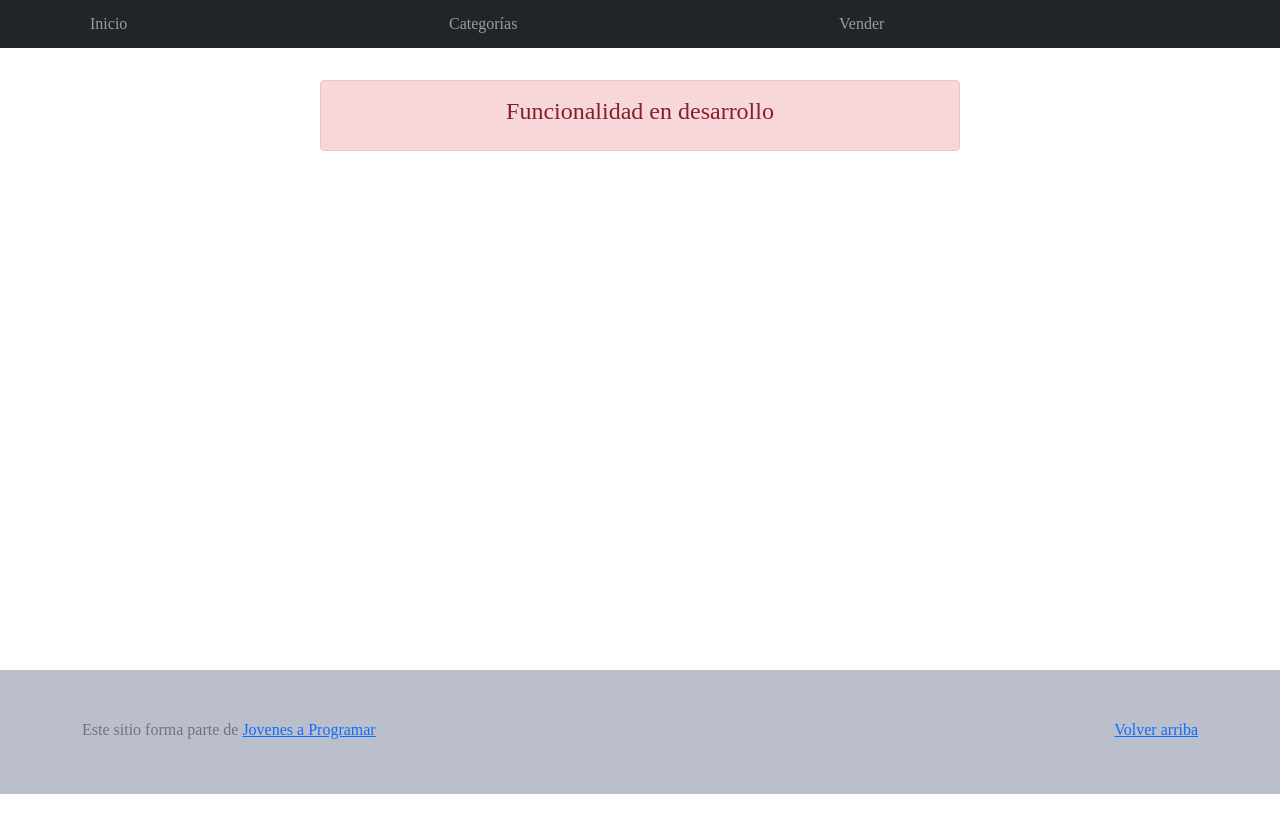
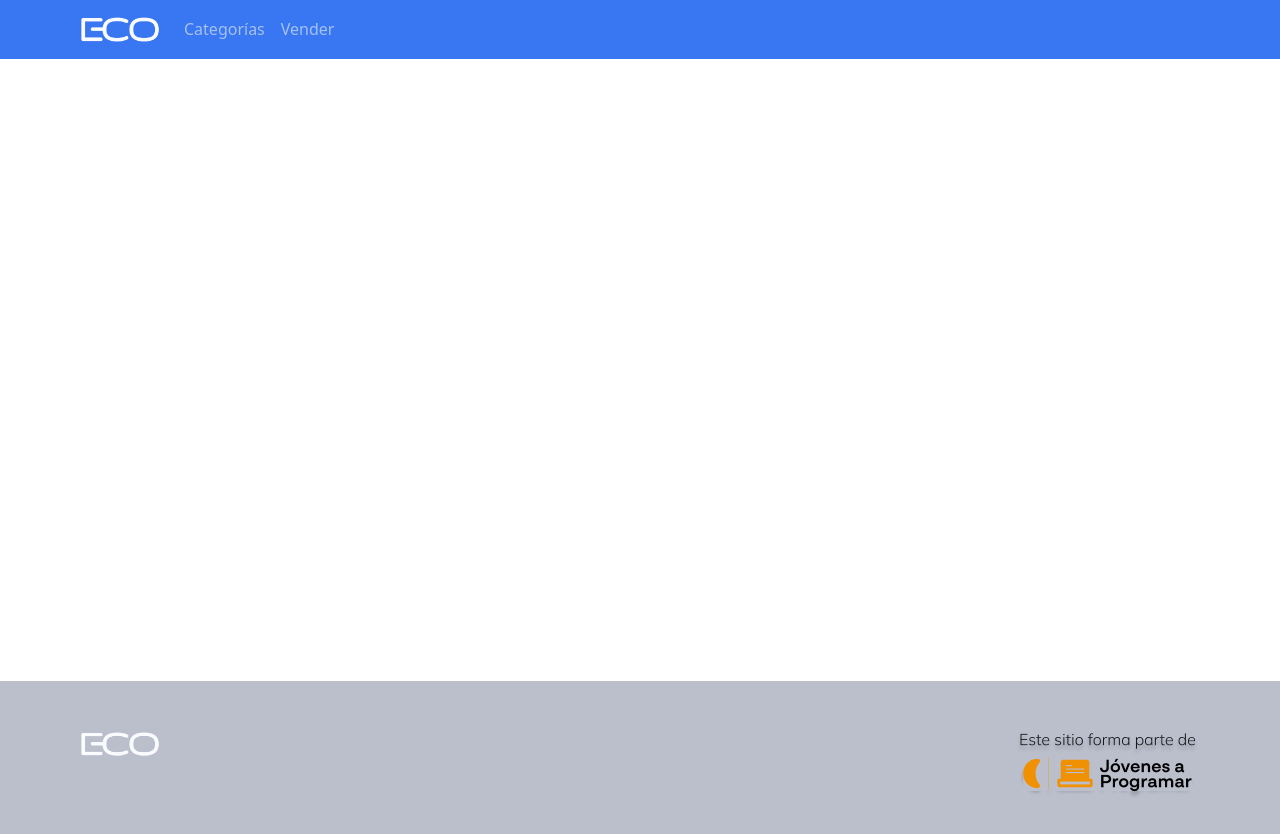
Before and after one commit to Milagrosgb/workspace-inicial, a plain HTML site: page product-info.html in a window 1280 px wide. Before the commit the page ends 800 px from the top, so only its background shows below. Drawn offline with Linux system fonts and the light colour scheme.

Commit message:
adding nav and footer

```diff
--- a/product-info.html
+++ b/product-info.html
@@ -15,24 +15,19 @@
 </head>
 
 <body>
-  <nav class="navbar navbar-expand-lg navbar-dark bg-dark p-1">
-    <div class="container">
-      <button class="navbar-toggler" type="button" data-bs-toggle="collapse" data-bs-target="#navbarNav"
-        aria-controls="navbarNav" aria-expanded="false" aria-label="Toggle navigation">
+  <nav class="navbar navbar-expand-lg navbar-dark">
+    <div class="container-lg">
+      <a class="navbar-brand" href="index.html"><img src="img/logo-eco.png" id="logo-eco" class="logo-eco" width="80"></a>
+      <button class="navbar-toggler" type="button" data-bs-toggle="collapse" data-bs-target="#navbarNav" aria-controls="navbarNav" aria-expanded="false" aria-label="Toggle navigation">
         <span class="navbar-toggler-icon"></span>
       </button>
       <div class="collapse navbar-collapse" id="navbarNav">
-        <ul class="navbar-nav w-100 justify-content-between">
-          <li class="nav-item">
-            <a class="nav-link" href="index.html">Inicio</a>
-          </li>
+        <ul class="navbar-nav me-auto mb-2 mb-lg-0">
           <li class="nav-item">
             <a class="nav-link" href="categories.html">Categorías</a>
           </li>
           <li class="nav-item">
             <a class="nav-link" href="sell.html">Vender</a>
-          </li>
-          <li class="nav-item">
           </li>
         </ul>
         <div class="navbar-user">
@@ -41,21 +36,26 @@
       </div>
     </div>
   </nav>
+
   <main>
-    <div class="container">
-      <div class="alert alert-danger text-center" role="alert">
-        <h4 class="alert-heading">Funcionalidad en desarrollo</h4>
+    <div id="product-container" class="product-details">
+
       </div>
     </div>
   </main>
+
   <footer class="text-muted">
-    <div class="container">
-      <p class="float-end">
+    <div class="container-footer">
+      <!-- <p class="float-end">
         <a href="#">Volver arriba</a>
-      </p>
-      <p>Este sitio forma parte de <a href="https://jovenesaprogramar.edu.uy/" target="_blank">Jovenes a Programar</a></p>
+      </p> -->
+      <div style="text-align: left">
+        <a href="#"><img src="img/logo-eco.png" width="80"></a>
+      </div>
+      <img class="footer-jap-logo" src="img/Footer.png" alt="Logo Jovenes a programar">
     </div>
   </footer>
+
   <div id="spinner-wrapper">
     <div class="lds-ring">
       <div></div>
@@ -64,6 +64,7 @@
       <div></div>
     </div>
   </div>
+
   <script src="js/bootstrap.bundle.min.js"></script>
   <script src="js/init.js"></script>
   <script src="js/product-info.js"></script>
```
